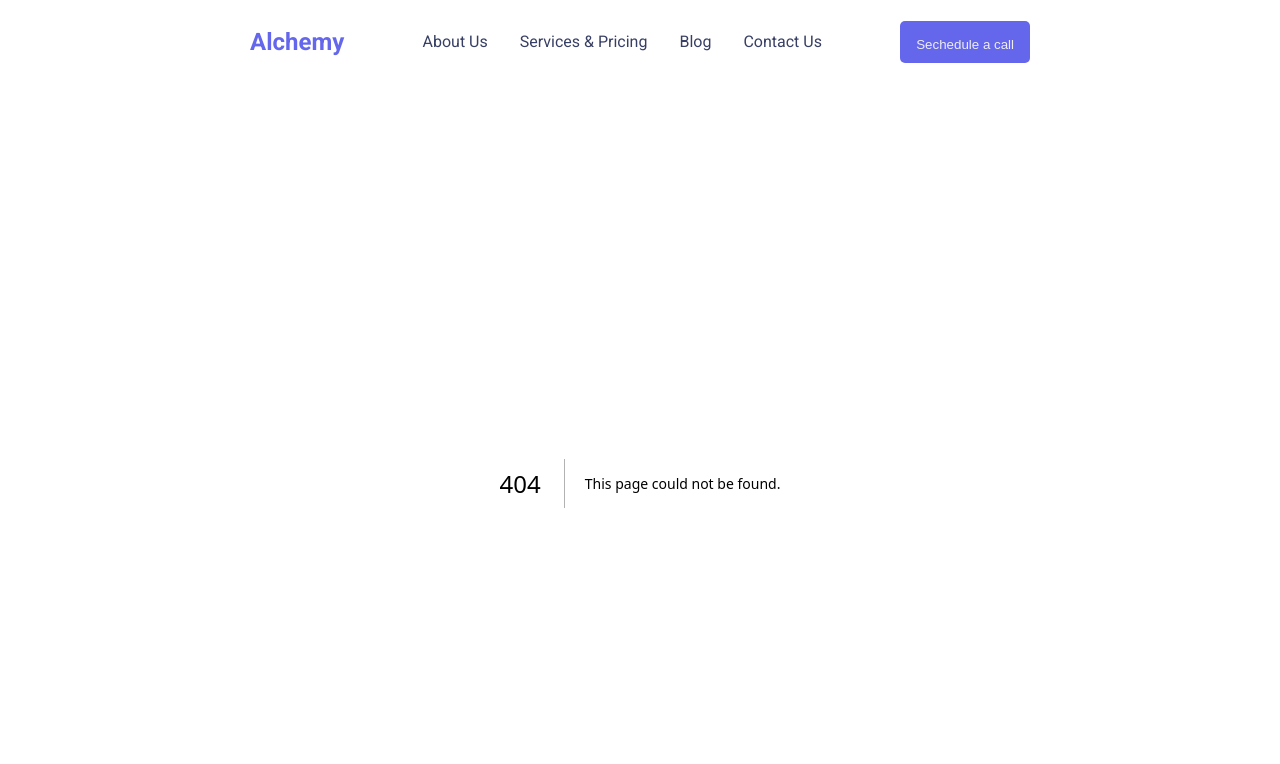
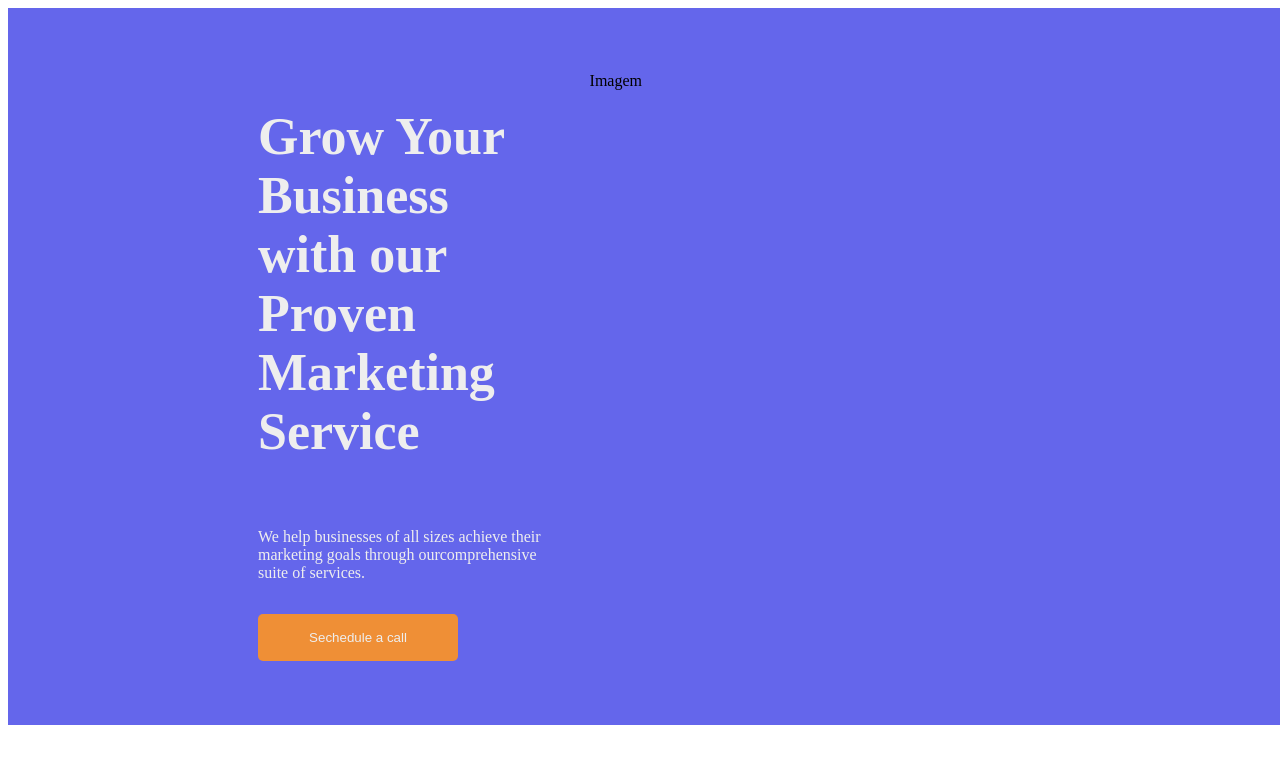
Before and after one commit to JoaoNogueira23/marketing-agency, a Next.js app: page /Home/HomePage in a window 1280 px wide. Before the commit this address had no page. Shown: the top 764 px of the page. Built offline with nearby package versions, Linux system fonts and the light colour scheme.

Commit message:
feat: homepage and divider init

```diff
--- a/src/app/globals.sass
+++ b/src/app/globals.sass
@@ -1,8 +1,9 @@
 @import "./styles/variables"
 
-html
-    margin-left: 250px
-    margin-right: 250px
+*
+    margin: 0
+    padding: 0
+
 
 body
     background-color: $bg-primary
--- a/src/app/layout.tsx
+++ b/src/app/layout.tsx
@@ -21,8 +21,8 @@ export default function RootLayout({
 }>) {
   return (
     <html lang="en">
-      <Header />
       <body className={roboto.className}>
+        <Header/>
         {children}
       </body>
     </html>
--- a/src/app/page.tsx
+++ b/src/app/page.tsx
@@ -1,9 +1,12 @@
+import HomePage from "@/pages/Home/HomePage";
 import styles from "./page.sass";
+import Divider from "@/components/Divider/Divider";
 
 export default function Home() {
   return (
     <main className={styles.main}>
-
+        <HomePage />
+        <Divider />
     </main>
   );
 }
--- a/src/app/styles/buttons.sass
+++ b/src/app/styles/buttons.sass
@@ -1,9 +1,11 @@
 @import './variables'
 
-%button-main
-    background-color: $text-secondary
+@mixin button($bg-color-btn, $text-color: $text-info)
+    background-color: $bg-color-btn
     padding: 16px
     border: none
     border-radius: 5px
-    height: 42px
-    color: $bg-secondary
+    color: $text-info
+
+    &:hover
+        cursor: pointer
--- a/src/app/styles/variables.sass
+++ b/src/app/styles/variables.sass
@@ -3,3 +3,9 @@ $bg-secondary: #EEEEEE
 $bg-btn: #EF8F36
 $text-secondary: #6466EB
 $text-primary: #383F64
+$text-info: #EEEEEE
+
+
+%margins
+    margin-left: 250px
+    margin-right: 250px
--- a/src/components/Header/header.sass
+++ b/src/components/Header/header.sass
@@ -2,13 +2,15 @@
 @import "../../app/styles/buttons"
 
 .header
+    @extend %margins
     display: flex
     flex-direction: row
     justify-content: space-between
     align-items: center
+    padding: 16px 0 16px 0
 
     .btn
-        @extend %button-main
+        @include button($bg-color-btn: $text-secondary)
 
 
     .nav
--- /dev/null
+++ b/src/pages/Home/HomePage.tsx
@@ -0,0 +1,35 @@
+import './home.sass'
+
+
+export default function HomePage() {
+
+    return(
+        <div className="container-home">
+            <div className="content-home">
+                <div className="apresentation">
+                    <div className="describe">
+                        <h1 className='title'>
+                            Grow Your Business <br/> with our Proven <br/> Marketing Service
+                        </h1>
+
+                        <p>
+                            We help businesses of all sizes achieve their <br/>
+                            marketing goals through ourcomprehensive <br/>
+                            suite of services.
+                        </p>
+
+                        <button className="btn">
+                            Sechedule a call
+                        </button>
+                    </div>
+                </div>
+
+                <div>
+                    Imagem
+                </div>
+            </div>
+
+        </div>
+    )
+
+}
--- /dev/null
+++ b/src/pages/Home/home.sass
@@ -0,0 +1,33 @@
+@import "../../app/styles/variables"
+@import "../../app/styles/buttons"
+
+.container-home
+    width: 100vw
+    background-color: $text-secondary
+
+    .content-home
+        @extend %margins
+        display: flex
+        flex-direction: row
+        justify-content: space-between
+        width: 30vw
+        padding-top: 4rem
+
+        .apresentation
+            display: flex
+            padding-bottom: 4rem
+
+            .describe
+                display: flex
+                flex-direction: column
+                gap:16px
+                color: $text-info
+
+
+                .title
+                    font-size: 52px
+                    color: $text-info
+
+                .btn
+                    @include button($bg-color-btn: $bg-btn)
+                    width: 200px
```
Also changed, not shown: src/components/Divider/Divider.tsx (added, +11 -0 lines), src/components/Divider/divider.sass (added, +8 -0 lines).
